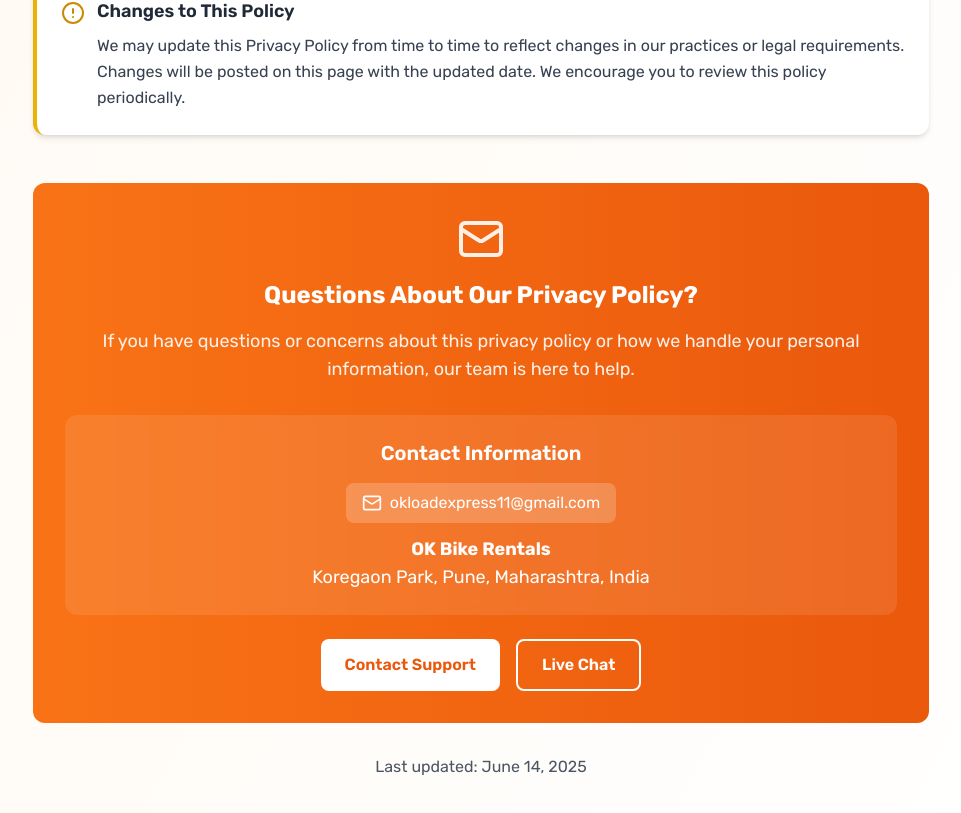
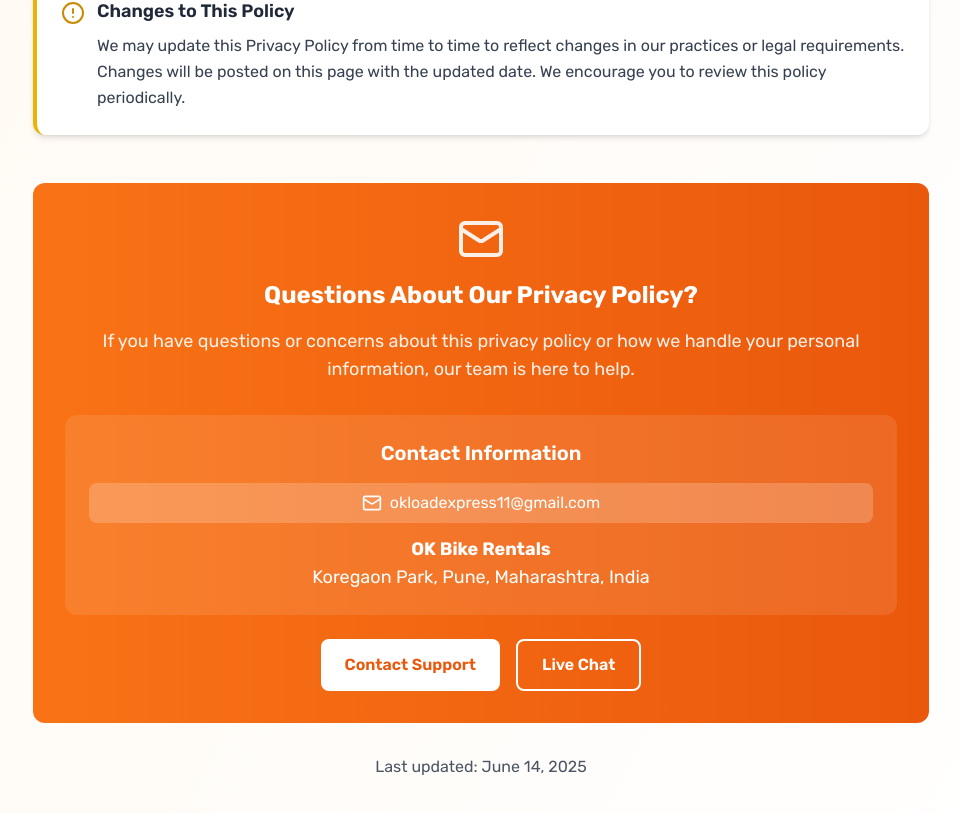
Before and after one commit to rishiram21/okbike_final_frontend_users, a React (Vite) app: page /privacy in a window 1280 px wide. Shown: the part 1579-2392 px from the top of the page, without its empty margins (159-1120 px from the left). Built offline with nearby package versions, Linux system fonts and the light colour scheme.

Commit message:
16-06-2025

```diff
--- a/src/pages/PrivacyPolicy.jsx
+++ b/src/pages/PrivacyPolicy.jsx
@@ -349,7 +349,7 @@
               <div className="text-center">
                 <h4 className="text-xl font-semibold mb-4">Contact Information</h4>
                 <div className="space-y-3">
-                  <div className="flex items-center justify-center space-x-2 bg-white bg-opacity-20 rounded-lg px-4 py-2 inline-flex">
+                  <div className="flex items-center justify-center space-x-2 bg-white bg-opacity-20 rounded-lg px-4 py-2">
                     <Mail className="w-5 h-5" />
                     <a
                       href="mailto:okloadexpress11@gmail.com"
```
